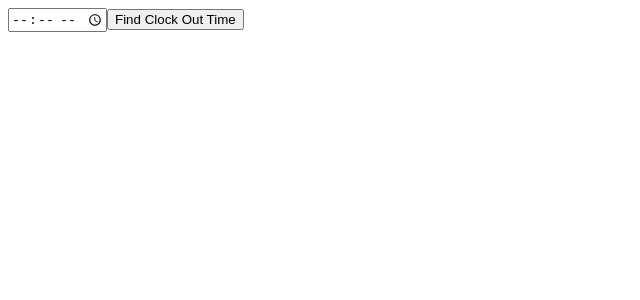
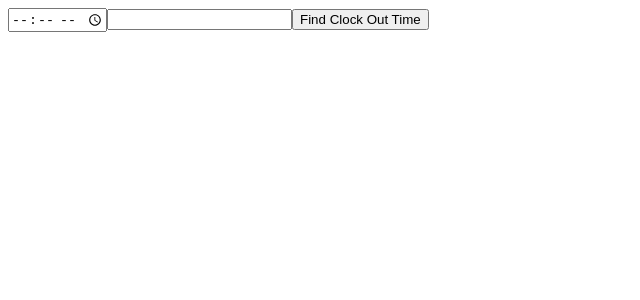
Before and after one commit to tedweiss/react-clock-out-calculator, a React app: page / in a window 1280 px wide. Both pictures are taken after a click on the button "End of Day". Shown: the top 300 px of the page, without its empty margins (0-640 px from the left). Built offline with nearby package versions, Linux system fonts and the light colour scheme.

Commit message:
add lunch time input

```diff
--- a/src/components/EndOfDay.jsx
+++ b/src/components/EndOfDay.jsx
@@ -25,8 +25,11 @@ const EndOfDay = () => {
       setDisplayTime(false)
     }
   }
+  const handleChange = e => {
+    setLunchTime(e.target.value)
+  }
   const handleClick = () => {
-    let time = calculateClockOutTime(hours, minutes)
+    let time = calculateClockOutTime(hours, minutes, lunchTime)
     setClockOutTime({
       hours: time.hours,
       minutes: time.minutes,
@@ -38,6 +41,7 @@ const EndOfDay = () => {
   return (
     <>
       <input type={'time'} onBlur={handleBlur} onChange={handleInputChange} />
+      <input type={'number'} onChange={handleChange} />
       <button onClick={handleClick}>Find Clock Out Time</button>
       {displayTime && (
         <div>
```
